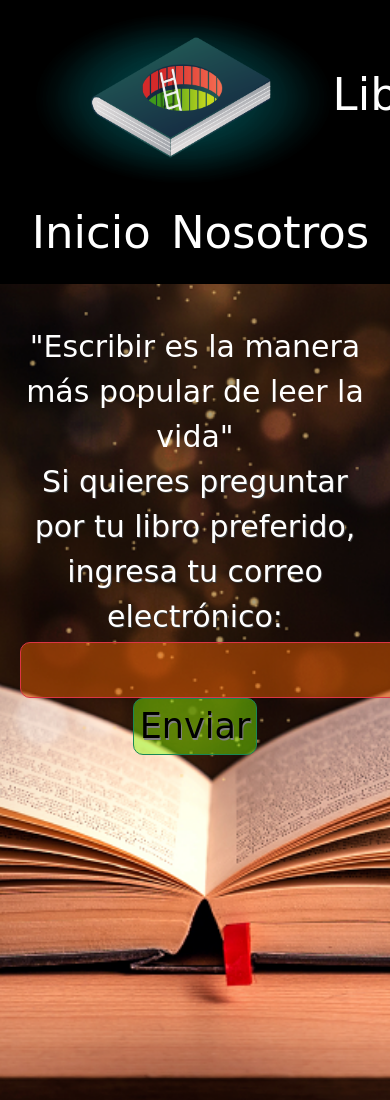
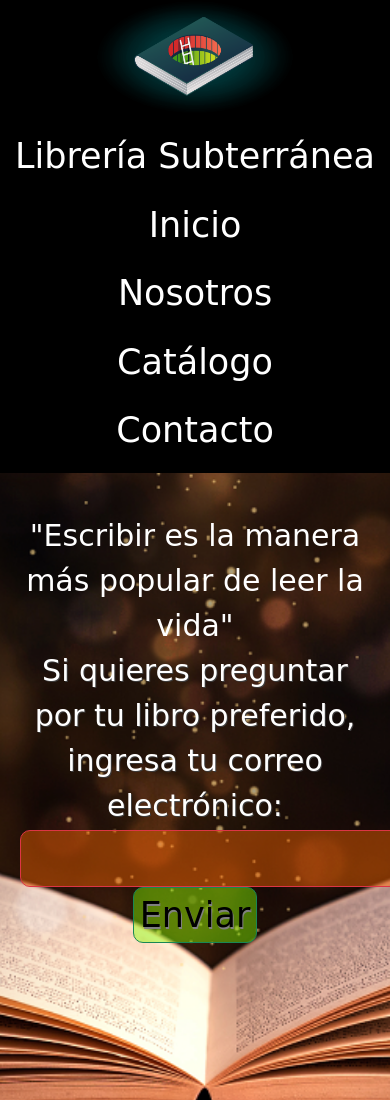
Before and after one commit to espoblete/Proyecto01, a plain HTML site: page index.html in a window 390 px wide. Shown: the top 1100 px of the page. Drawn offline with nearby package versions, Linux system fonts and the light colour scheme; a web font is replaced by a local one.

Commit message:
listo responsivo

```diff
--- a/css/styles.css
+++ b/css/styles.css
@@ -2,6 +2,34 @@ body {
     font-family: 'Square Peg', cursive;
     font-size: 35px;
 }
+
+
+
+
+
+
+
+
+
+.div-nav {
+    color: #ffffff;
+    text-decoration: none;
+
+
+}
+
+
+
+
+
+
+
+
+
+
+
+
+
 
 
 .nav1 {
@@ -20,10 +48,11 @@ body {
 
 }
 
-.div0{
+.div0 {
     box-sizing: border-box;
     min-width: 100vh;
 }
+
 .nav-a {
     display: inline-block;
     border-radius: 20px;
@@ -175,11 +204,12 @@ body {
 
 
 
-@media screen and (max-width: 1090px){
-    .article2-div2{
+@media screen and (max-width: 1090px) {
+    .article2-div2 {
         width: 450px;
     }
-    .article2-p{
+
+    .article2-p {
         margin: 0 20px;
     }
 }
@@ -189,9 +219,11 @@ body {
     .header-div {
         flex-wrap: wrap;
     }
+
     .titulo1 {
         font-size: 50px;
     }
+
     .div1 {
         padding: 40px 20px
     }
@@ -205,6 +237,7 @@ body {
         width: 50%;
         font-size: 60px;
     }
+
     .article2-p {
         font-size: 60px;
     }
@@ -222,7 +255,7 @@ body {
 
 }
 
-@media screen and (max-width: 600px){
+@media screen and (max-width: 600px) {
     .titulo1 {
         font-size: 30px;
         margin-top: 0;
--- a/index.html
+++ b/index.html
@@ -16,18 +16,18 @@
 <body>
 
     <header>
-        <nav class="navbar navbar-dark bg-black border-dark">
-            <div class="header-div">
-                <a href="#" class="nav1 navbar-brand"><img class="logo" src="/Proyecto01/img/logo_l.png" alt="logo"
-                        width="300px">Librería Subterránea</a>
-                <div class="div0 d-flex justify-content-center text-wrap">
-                    <a class="nav-a" href="#">Inicio</a>
-                    <a class="nav-a" href="#">Nosotros</a>
-                    <a class="nav-a" href="#">Catálogo</a>
-                    <a class="nav-a" href="#">Contacto</a>
-                </div>
+
+        <nav>
+            <div class="div-nav d-flex justify-content-evenly align-items-center flex-column flex-md-row bg-black">
+                <p><img src="/Proyecto01/img/logo_libreria2.png" alt="" width="200px"></p>
+                <p>Librería Subterránea</p>
+                <p>Inicio</p>
+                <p>Nosotros</p>
+                <p>Catálogo</p>
+                <p>Contacto</p>
             </div>
         </nav>
+
         <div class="div1 d-flex flex-column text-center text-white">
             <div class="titulo1">"Escribir es la manera más popular de leer la vida"</div>
             <form action="#" method="post">
```
